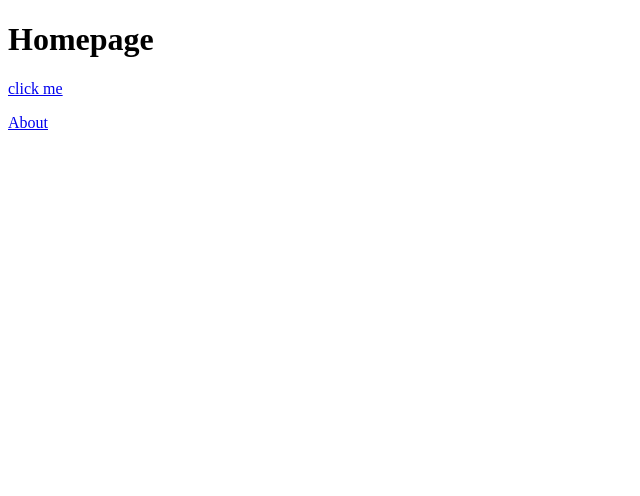
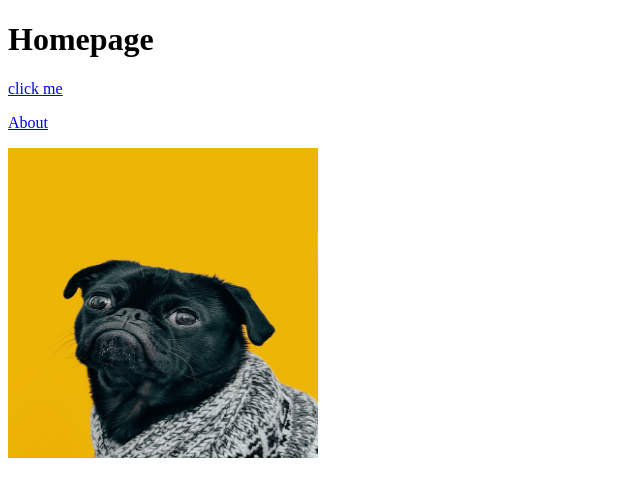
Before and after one commit to lewismcfarlane/HTML_lesson, a plain HTML site: page odin-links-and-images/index.html in a window 1280 px wide. Shown: the whole page, without its empty margins (0-640 px from the left). Drawn offline with Linux system fonts and the light colour scheme.

Commit message:
Added alt text and set the height and width of images in index.hmtl and about.html

```diff
--- a/odin-links-and-images/index.html
+++ b/odin-links-and-images/index.html
@@ -37,5 +37,9 @@
     <!-- Adding ./directory/page.hmtl
     the ./ specifies to the code that it should look for the
     file/directory relative to the current directory -->
+
+    <img src="./images/dog.jpg" height="310" width="310" alt="Charles the Dog">
+
+
 </body>
 </html>
```
Also changed, not shown: odin-links-and-images/pages/about.html (+2 -0 lines), odin-links-and-images/images/dog.jpg (added).
